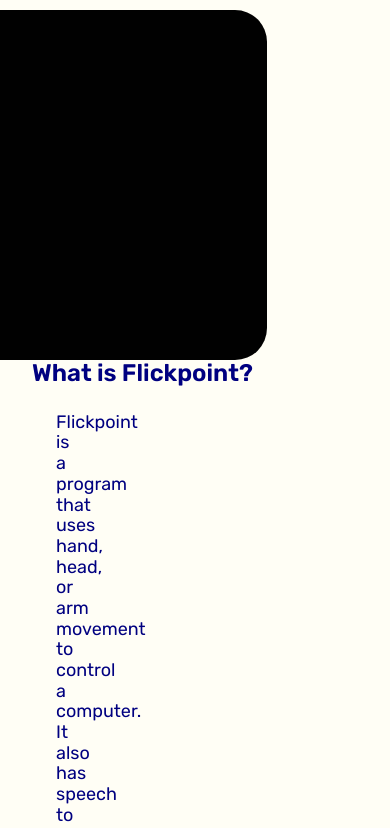
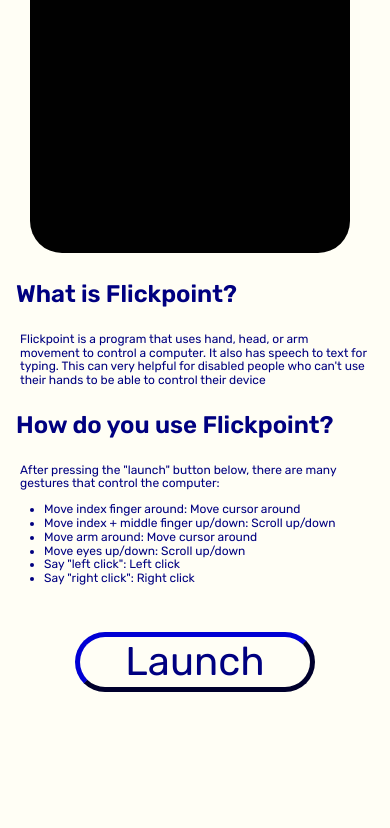
Before and after one commit to pbhak/LAH-IX, a website: page public/index.html in a window 390 px wide. Shown: the part 233-1061 px from the top of the page. After the commit the page ends 987 px from the top, so only its background shows below. Drawn offline with Linux system fonts and the light colour scheme.

Commit message:
add media queries

```diff
--- a/public/css/styles.css
+++ b/public/css/styles.css
@@ -54,6 +54,7 @@
     height: 1.5rem;
     scale: 2.5;
     margin-top: 2rem;
+    margin-bottom: 5rem;
 }
 
 button:hover {
@@ -70,3 +71,111 @@
     margin-right: 7.7rem;
     border-radius: 2rem;
 }
+
+@media screen and (max-width: 924px) {
+    p {
+        font-size: 0.75rem;
+        margin-right: 30rem;
+    }
+
+    ul {
+        font-size: 0.75rem;
+        margin-right: 30rem;
+    }
+
+    img {
+        margin-right: 4.4rem;
+    }
+}
+
+@media screen and (max-width: 724px) {
+    h2 {
+        font-size: 1rem;
+    }
+    img {
+        margin-right: 1.5rem;
+        margin-top: 1rem;
+    }
+}
+
+@media screen and (max-width: 652px) {
+    img {
+        width: 262.5px;
+        height: 262.5px;
+    }
+}
+
+@media screen and (max-width: 616px) {
+    p {
+        margin-right: 20rem;
+    }
+
+    ul {
+        margin-right: 20rem;
+    }
+
+    img {
+        margin-bottom: 0.5rem;
+    }
+}
+
+@media screen and (max-width: 479px) {
+    h3 {
+        margin-left: 1rem;
+    }
+
+    p {
+        margin-left: 1.25rem;
+    }
+
+    ul {
+        margin-left: 0.25rem;
+    }
+}
+
+@media screen and (max-width: 449px) {
+    h2 {
+        font-size: 0.75rem;
+    }
+
+    img {
+        width: 320px;
+        height: 320px;
+        margin-right: 4rem;
+        margin-bottom: 1.75rem;
+
+    }
+
+    p {
+        margin-right: 1.25rem;
+    }
+
+    h3 {
+        margin-right: 1rem;
+    }
+
+    ul {
+        margin-right: 0.25rem;
+    }
+}
+
+@media screen and (max-width: 411px) {
+    img {
+        margin-left: 1.9rem;
+        margin-right: 0;
+        float: left;
+
+    }
+}
+
+@media screen and (max-width: 381px) {
+    img {
+        margin-left: 1rem;
+    }
+}
+
+@media screen and (max-width: 351px) {
+    img {
+        margin-left: 0.3rem;
+    }
+}
```
